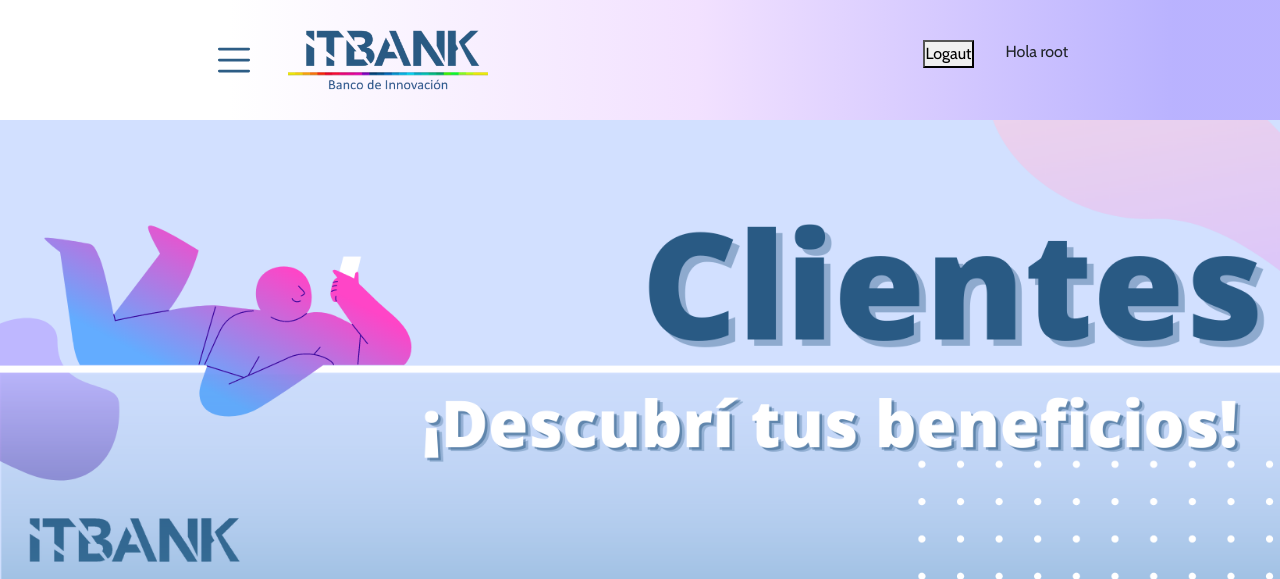
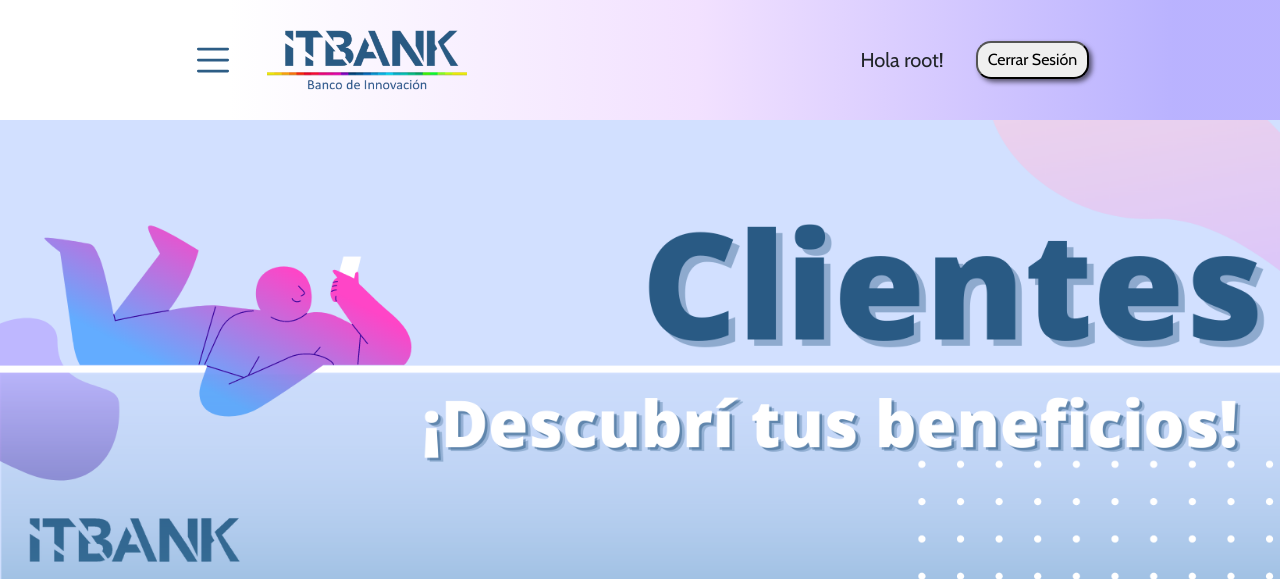
Before and after one commit to Tryal1/Itbank-fullStack, a Django app: page /clientes/ in a window 1280 px wide. Shown: the top 579 px of the page. Run offline with Django 4.2, Linux system fonts and the light colour scheme; a user stored in the database is signed in.

Commit message:
logout style

```diff
--- a/itbankFs/static/css/app.css
+++ b/itbankFs/static/css/app.css
@@ -90,18 +90,32 @@ img {
   align-items: center;
   gap: 2rem;
 }
-
 .navBar {
   display: flex;
+  align-items: center;
   gap: 2rem;
 }
 .navBar a {
-  padding: 5px 5px;
+  padding: 5px 10px;
   border-radius: 100px;
   background: #ffffff;
   box-shadow: -1px 5px 8px 0px rgba(68, 72, 81, 0.3490196078);
 }
+.navBar p{
+  align-self: center;
+  margin-top: 15px;
+  font-size: 20px;
+}
+.login{
+  font-size: 17px;
 
+}
+.logOut-header{
+  padding: 5px 10px;
+  border-radius: 15px;
+  box-shadow: 3px 3px 5px rgba(0, 0, 0, 0.577);
+  font-size: 16px;
+}
 .hambur {
   cursor: pointer;
 }
@@ -141,7 +155,7 @@ img {
   width: 25%;
   /* width: 480px; */
   width: 400px;
-  height: 65%;
+  height: fit-content;
   background-color: #fff;
   overflow: hidden;
   border-radius: 10px;
@@ -153,7 +167,7 @@ img {
   width: 25%;
   /* width: 480px; */
   width: 400px;
-  height: 65%;
+  height: fit-content;
   background-color: #fff;
   overflow: hidden;
   border-radius: 10px;
--- a/itbankFs/templates/header.html
+++ b/itbankFs/templates/header.html
@@ -22,14 +22,14 @@
       </div>
       <nav class="navBar">
         {%if user.is_authenticated %}
+        <p class="username-header">Hola {{user.username}}!</p>
         <form method="POST">
           {% csrf_token %}
-          <button name="logaut" style="cursor: pointer">Logaut</button>
+          <button name="logaut" style="cursor: pointer" class="logOut-header">Cerrar Sesión</button>
         </form>
-        <p>Hola {{user.username}}</p>
         {%else%}
         <a class="registerOpen" style="cursor: pointer">Hacete Cliente</a>
-        <a class="open" style="cursor: pointer">Online Banking</a>
+        <a class="open login" style="cursor: pointer">Iniciar sesión</a>
         {%endif%}
       </nav>
     </div>
--- a/itbankFs/templates/login.html
+++ b/itbankFs/templates/login.html
@@ -3,7 +3,7 @@
     <p class="close">X</p>
     <form class="formulario" action="" method="POST">
       {% csrf_token %}
-      <legend>Login</legend>
+      <legend>Iniciar Sesión</legend>
       <div class="contenedor-de-cmapos">
         <div class="campo">{{form.user}}</div>
         <div class="campo">{{form.password}}</div>
--- a/itbankFs/templates/register.html
+++ b/itbankFs/templates/register.html
@@ -3,7 +3,7 @@
     <p class="close-register">X</p>
     <form class="formulario" action="" method="POST">
       {% csrf_token %}
-      <legend>Register</legend>
+      <legend>Registrarse</legend>
       <div class="contenedor-de-cmapos">
         <div class="campo">{{formRegister.user}}</div>
          <div class="campo">{{formRegister.password}}</div>
```
Also changed, not shown: db.sqlite3.
